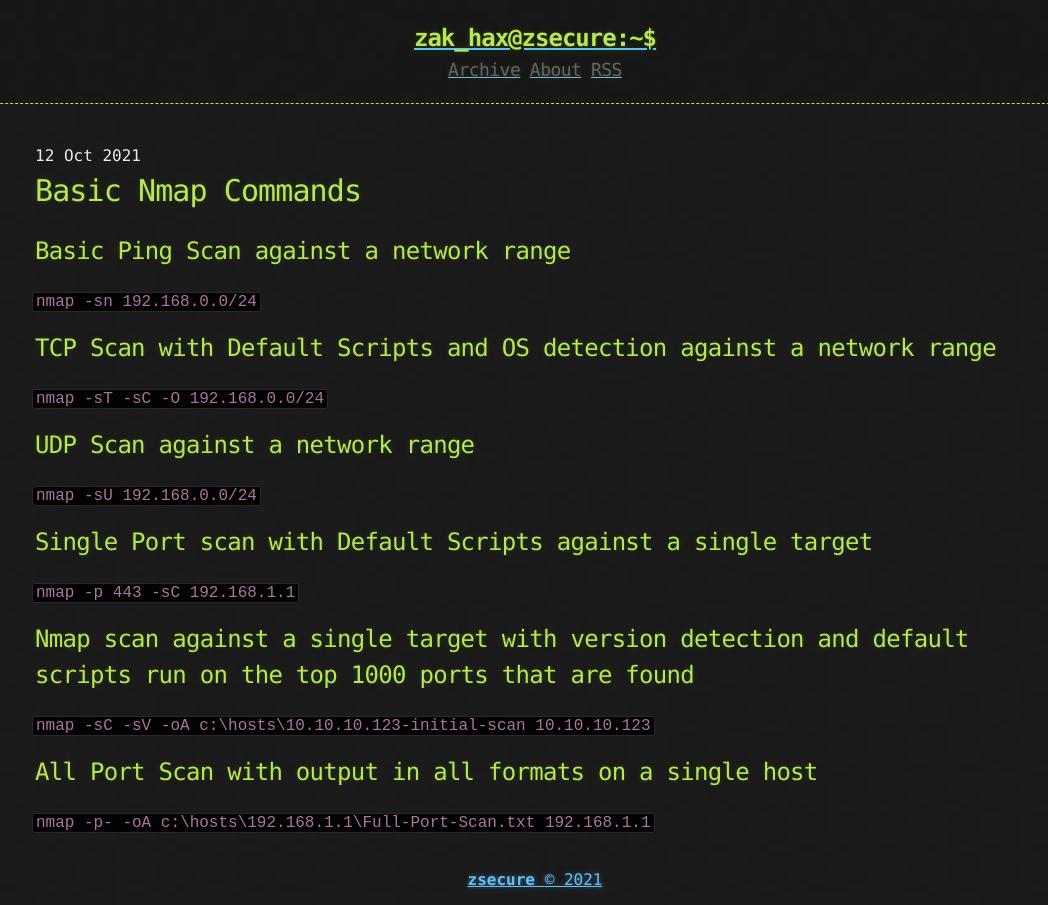
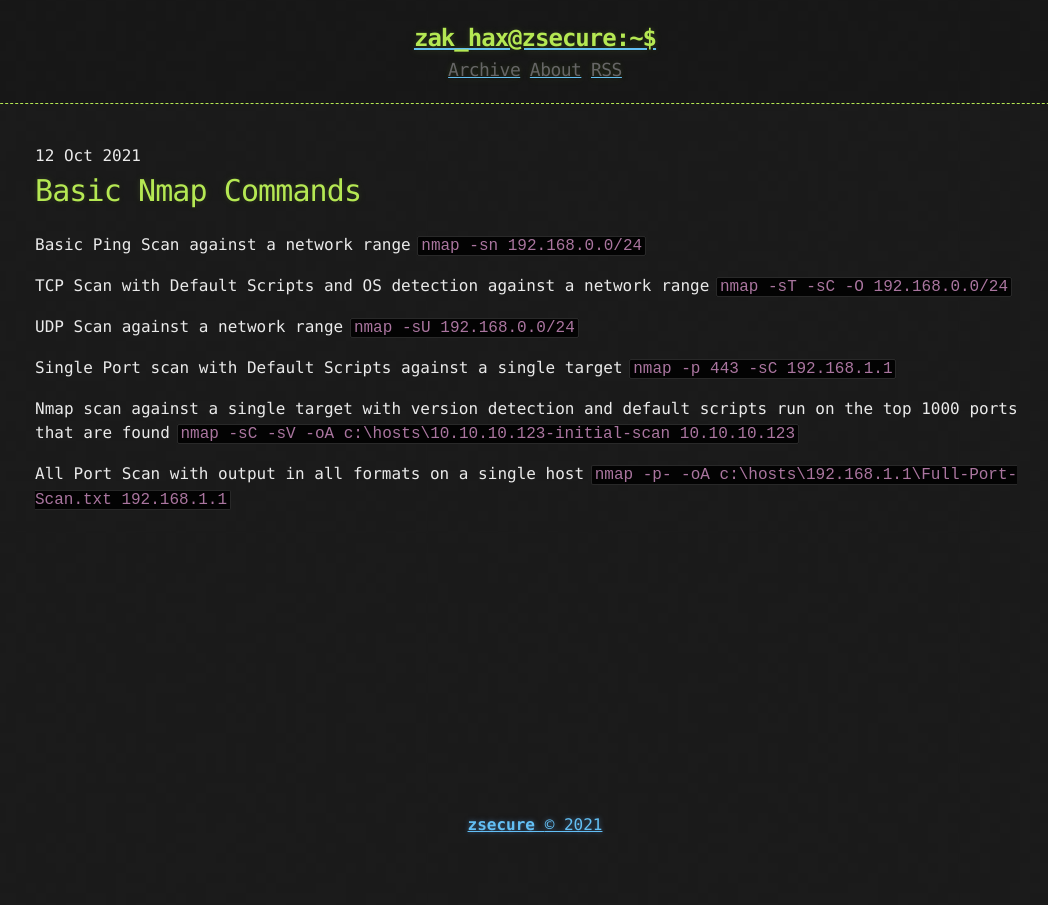
Before and after one commit to ZSECURE/zsecure-blog, a Jekyll site: the page built from _posts/2021-10-12-Basic-Nmap-Commands.md, in a window 1280 px wide. Shown: the whole page, without its empty margins (105-1153 px from the left). Built offline with Jekyll 4.4.1, drawn with Linux system fonts in a browser that asks for light colours.

```diff
--- a/_posts/2021-10-12-Basic-Nmap-Commands.md
+++ b/_posts/2021-10-12-Basic-Nmap-Commands.md
@@ -1,19 +1,19 @@
 # Basic Nmap Commands
 
-## Basic Ping Scan against a network range
+Basic Ping Scan against a network range
 `nmap -sn 192.168.0.0/24`
 
-## TCP Scan with Default Scripts and OS detection against a network range
+TCP Scan with Default Scripts and OS detection against a network range
 `nmap -sT -sC -O 192.168.0.0/24`
 
-## UDP Scan against a network range
+UDP Scan against a network range
 `nmap -sU 192.168.0.0/24`
 
-## Single Port scan with Default Scripts against a single target
+Single Port scan with Default Scripts against a single target
 `nmap -p 443 -sC 192.168.1.1`
 
-## Nmap scan against a single target with version detection and default scripts run on the top 1000 ports that are found
+Nmap scan against a single target with version detection and default scripts run on the top 1000 ports that are found
 `nmap -sC -sV -oA c:\hosts\10.10.10.123-initial-scan 10.10.10.123`
 
-## All Port Scan with output in all formats on a single host
+All Port Scan with output in all formats on a single host
 `nmap -p- -oA c:\hosts\192.168.1.1\Full-Port-Scan.txt 192.168.1.1`
```
